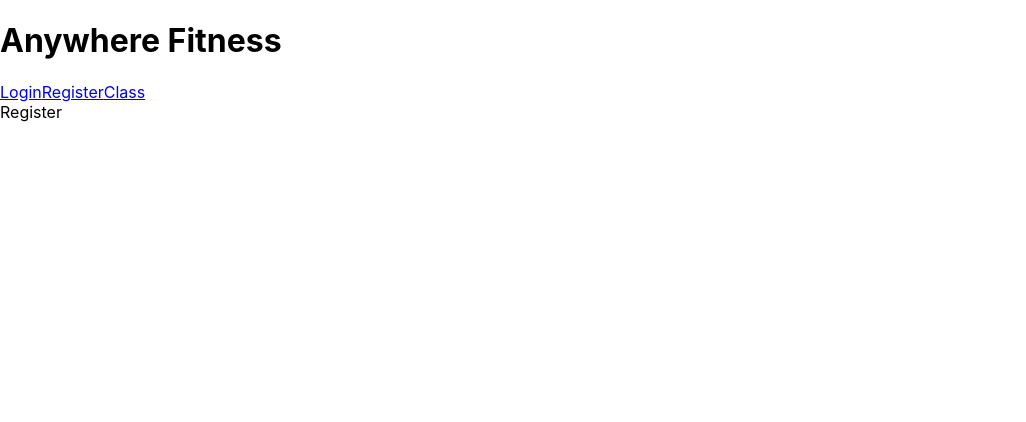
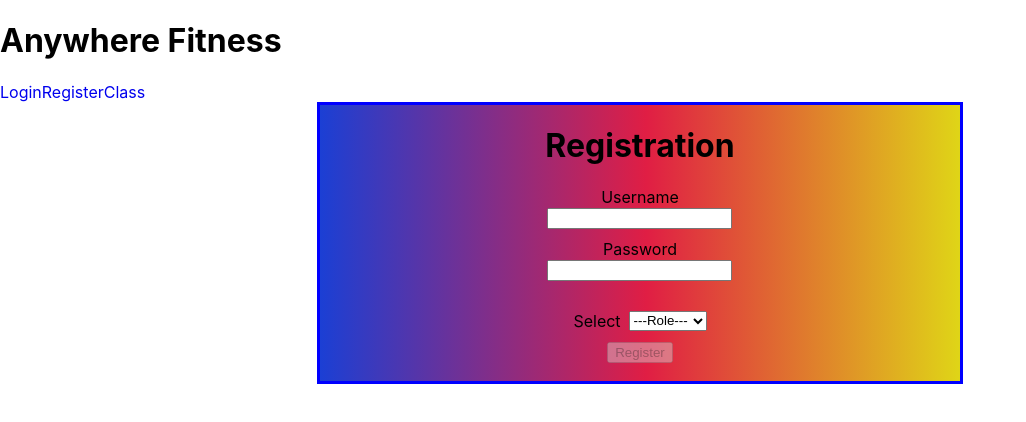
Before and after one commit to anywhere-fitness-bloomtech/anywhere-fitness-frontend, a React (Create React App) app: page /register in a window 1280 px wide. Shown: the top 422 px of the page, without its empty margins (0-1026 px from the left). Built offline with nearby package versions, Linux system fonts and the light colour scheme.

Commit message:
registration and login

```diff
--- a/src/components/App.js
+++ b/src/components/App.js
@@ -32,6 +32,7 @@ function App() {
         </Routes>
       </main>
     </div>
+
   );
 }
 
--- a/src/components/Login.js
+++ b/src/components/Login.js
@@ -1,5 +1,72 @@
-const Login = () => {
-  return <div>Login</div>;
-};
+import React, { useState } from "react";
+import axios from "axios";
+import { useNavigate } from "react-router-dom";
 
-export default Login;
+export default function Login() {
+  const [values, setValues] = useState({
+    username: "",
+    password: "",
+  });
+
+  const { push } = useNavigate();
+
+  const onChange = (e) => {
+    setValues({
+      ...values,
+      [e.target.name]: e.target.value,
+    });
+  };
+  function validateForm() {
+    return values.username.length > 0 && values.password.length > 0;
+  }
+
+  function handleSubmit(event) {
+    event.preventDefault();
+    axios
+      .post(
+
+        values
+      )
+      .then((res) => {
+        console.log(res);
+        localStorage.setItem("token", res.data.token);
+        push("/products");
+        window.location.reload();
+      })
+      .catch((err) => {
+        console.error(err);
+      });
+  }
+
+  return (
+    <div className="login-container">
+      <form onSubmit={handleSubmit} className="register-form">
+        <h1 className="login">Login</h1>
+          <div className='form-group'>
+            <label className="username">Username </label>
+              <input
+                type="text"
+                id="user-input"
+                name="username"
+                value={values.username}
+                onChange={onChange}
+              />
+              <div>
+              <label className="password">Password </label>
+              <input
+                type="password"
+                id="pass-input"
+                name="password"
+                value={values.password}
+                onChange={onChange}
+              />
+              </div>
+          </div>
+          <div className="sub-button">
+        <button disabled={!validateForm()} className='login-button'>Login</button>
+        </div>
+      </form>
+
+    </div>
+  );
+}
--- a/src/components/Register.js
+++ b/src/components/Register.js
@@ -1,5 +1,122 @@
-const Register = () => {
-  return <div>Register</div>;
+import React, { useState, useEffect } from "react";
+import * as yup from "yup";
+import axios from "axios";
+import { useNavigate } from 'react-router-dom';
+
+const initialValues = {
+  username: "",
+  password: "",
+  role: "",
 };
 
-export default Register;
+const initialErrors = {
+  username: "",
+  password: "",
+  role: "",
+};
+
+const validationSchema = yup.object().shape({
+  username: yup
+    .string()
+    .trim()
+    .required("Username is required")
+    .min(3, "Username has to be at least three characters"),
+  password: yup
+    .string()
+    .required("Password is required")
+    .min(6, "Password has to be at least six characters"),
+  role: yup
+    .string()
+    .required("Role is required!")
+
+
+});
+
+export default function Register() {
+  const [user, setUser] = useState(initialValues);
+  const [errors, setErrors] = useState({ initialErrors });
+  const [disabled, setDisabled] = useState(false);
+
+  const { push } = useNavigate();
+
+  const validation = (name, value) => {
+    yup
+      .reach(validationSchema, name)
+      .validate(value)
+      .then(() => setErrors({ ...initialErrors, [name]: "" }))
+      .catch((err) => setErrors({ ...initialErrors, [name]: err.errors[0] }));
+  };
+
+  const onChange = (event) => {
+    const { name, value } = event.target;
+    validation(name, value);
+    setUser({ ...user, [name]: value });
+  };
+
+  const onSubmit = (event) => {
+    event.preventDefault();
+    axios
+      .post(
+
+        user
+      )
+      .then((res) => {
+        setUser(initialValues);
+        push("/login");
+      })
+      .catch((err) => {
+        console.error(err);
+      });
+  };
+
+  useEffect(() => {
+    validationSchema.isValid(user).then((valid) => setDisabled(!valid));
+  }, [user]);
+
+  return (
+    <div className="register-container">
+      <form onSubmit={onSubmit} className="register-form">
+        <div className="form-group">
+          <h1 className="register">Registration</h1>
+
+          <div className="form-group">
+            <label className="username">Username </label>
+            <input
+              type="text"
+              name="username"
+              value={user.name}
+              onChange={onChange}
+              id='user-input'
+            />
+          <div>
+            <label className="password">Password </label>
+            <input
+              type="password"
+              name="password"
+              value={user.password}
+              onChange={onChange}
+              id='pass-input'
+            />
+          </div>
+            <br />
+            <label className="role">
+          <span className='input-name'>Select</span>
+          <select onChange={onChange} value={initialValues.role}  name='role'>
+            <option value=''>---Role---</option>
+            <option value='client'>Client</option>
+            <option value='instructor'>Instructor</option>
+          </select>
+        </label>
+          </div>
+        </div>
+        <div className="errors">
+          <div>{errors.username}</div>
+          <div>{errors.password}</div>
+        </div>
+        <div className="sub-button">
+        <button  disabled={disabled} className="register-button">Register</button>
+        </div>
+      </form>
+    </div>
+  );
+}
--- a/src/index.css
+++ b/src/index.css
@@ -6,3 +6,84 @@ body {
   -webkit-font-smoothing: antialiased;
   -moz-osx-font-smoothing: grayscale;
 }
+
+
+/* registration style */
+
+.register-container{
+  border: blue solid;
+  display: flex;
+  justify-content: center;
+  text-align: center;
+  width: 50%;
+  margin: auto;
+  background: rgb(27,63,212);
+background: linear-gradient(90deg, rgba(27,63,212,1) 0%, rgba(224,30,68,1) 51%, rgba(223,213,23,1) 100%);
+}
+.register{
+text-align: center;
+}
+
+.username{
+  display: block;
+    margin-left: auto;
+    margin-right: auto;
+}
+
+.password{
+  padding-top: 10px;
+  display: block;
+    margin-left: auto;
+    margin-right: auto;
+
+}
+
+.input-name{
+  padding-right: 8px;
+}
+
+.role{
+display: flex;
+justify-content: center;
+padding-top: 10px;
+}
+
+.sub-button{
+  text-align: center;
+  padding-top: 10px;
+  padding-bottom: 18px;
+  border-radius: 12px;
+
+}
+
+
+.register-button:hover{
+  background-color: coral;
+  border-radius: 4px;
+
+}
+
+
+/* login style */
+
+
+.login-container{
+  border: blue solid;
+  display: flex;
+  justify-content: center;
+  text-align: center;
+  width: 50%;
+  margin: auto;
+  background: rgb(27,63,212);
+background: linear-gradient(90deg, rgba(27,63,212,1) 0%, rgba(224,30,68,1) 51%, rgba(223,213,23,1) 100%);
+}
+
+.login-button:hover {
+  background-color: coral;
+  border-radius: 4px;
+}
+
+
+a {
+  text-decoration: none;
+}
```
Also changed, not shown: package.json (+6 -1 lines), 1 other file (tests, documents, lock files or other folders).
